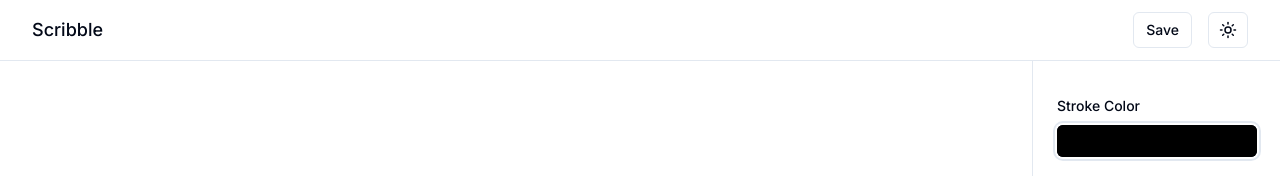
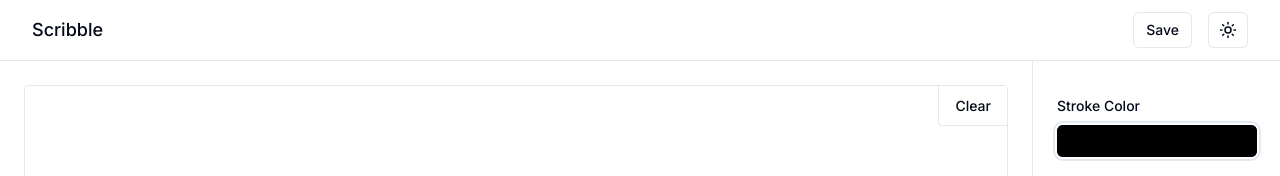
Before and after one commit to nainglinnkhant/scribble, a Next.js app in the folder client/: page / in a window 1280 px wide. Shown: the top 176 px of the page. Built offline with nearby package versions, Linux system fonts and the light colour scheme.

Commit message:
feat: implement drawing canvas

```diff
--- a/client/app/page.tsx
+++ b/client/app/page.tsx
@@ -1,5 +1,6 @@
 import Header from '@/components/Header'
 import Sidebar from '@/components/Sidebar'
+import DrawingCanvas from '@/components/DrawingCanvas'
 
 export default function Home() {
   return (
@@ -7,7 +8,9 @@ export default function Home() {
       <Header />
 
       <div className='h-[calc(100vh-3.8rem)] md:grid md:grid-cols-[minmax(0,1fr)_15.5rem]'>
-        <main className='h-full'></main>
+        <main className='h-full'>
+          <DrawingCanvas />
+        </main>
 
         <Sidebar />
       </div>
--- /dev/null
+++ b/client/components/DrawingCanvas.tsx
@@ -0,0 +1,73 @@
+'use client'
+
+import { useCallback, useEffect, useRef } from 'react'
+
+import useDraw, { type DrawProps } from '@/hooks/useDraw'
+import { Button } from '@/components/ui/Button'
+
+export default function DrawingCanvas() {
+  const containerRef = useRef<HTMLDivElement>(null)
+
+  const draw = useCallback(({ ctx, currentPoint, prevPoint }: DrawProps) => {
+    const startPoint = prevPoint ?? currentPoint
+    const { x: currX, y: currY } = currentPoint
+    const lineColor = '#000'
+    const lineWidth = 3
+
+    ctx.lineWidth = lineWidth
+    ctx.strokeStyle = lineColor
+    ctx.lineJoin = 'round'
+    ctx.lineCap = 'round'
+
+    // Start a new path
+    ctx.beginPath()
+    // Place the cursor from the point the line should be started
+    ctx.moveTo(startPoint.x, startPoint.y)
+    // Draw a line from current cursor position to the provided x,y coordinate
+    ctx.lineTo(currX, currY)
+    // Add stroke to the given path (render the line)
+    ctx.stroke()
+  }, [])
+
+  const { canvasRef, onMouseDown, clear } = useDraw(draw)
+
+  useEffect(() => {
+    const setCanvasDimensions = () => {
+      if (!containerRef.current || !canvasRef.current) return
+
+      const { width, height } = containerRef.current?.getBoundingClientRect()
+
+      canvasRef.current.width = width - 50
+      canvasRef.current.height = height - 50
+    }
+
+    setCanvasDimensions()
+
+    window.addEventListener('resize', setCanvasDimensions)
+
+    return () => window.removeEventListener('resize', setCanvasDimensions)
+  }, [])
+
+  return (
+    <div
+      ref={containerRef}
+      className='relative flex h-full w-full items-center justify-center'
+    >
+      <Button
+        variant='outline'
+        onClick={clear}
+        className='absolute right-[25px] top-[25px] select-none rounded-none rounded-bl border-0 border-b border-l'
+      >
+        Clear
+      </Button>
+
+      <canvas
+        ref={canvasRef}
+        onMouseDown={onMouseDown}
+        width={0}
+        height={0}
+        className='rounded border bg-white'
+      />
+    </div>
+  )
+}
--- /dev/null
+++ b/client/hooks/useDraw.ts
@@ -0,0 +1,79 @@
+import { useEffect, useRef, useState } from 'react'
+
+interface Point {
+  x: number
+  y: number
+}
+
+export interface DrawProps {
+  ctx: CanvasRenderingContext2D
+  currentPoint: Point
+  prevPoint: Point | undefined
+}
+
+export default function useDraw(onDraw: (draw: DrawProps) => void) {
+  const canvasRef = useRef<HTMLCanvasElement>(null)
+  const prevPointRef = useRef<Point>()
+
+  const [mouseDown, setMouseDown] = useState(false)
+
+  const onMouseDown = () => {
+    setMouseDown(true)
+  }
+
+  const clear = () => {
+    const canvasElement = canvasRef.current
+    if (!canvasElement) return
+
+    const ctx = canvasElement.getContext('2d')
+    if (!ctx) return
+
+    ctx.clearRect(0, 0, canvasElement.width, canvasElement.height)
+  }
+
+  useEffect(() => {
+    const computePointInCanvas = (e: MouseEvent) => {
+      const canvasElement = canvasRef.current
+      if (!canvasElement) return
+
+      const rect = canvasElement.getBoundingClientRect()
+      const x = e.clientX - rect.left
+      const y = e.clientY - rect.top
+
+      return { x, y }
+    }
+
+    const handleMouseMove = (e: MouseEvent) => {
+      if (!mouseDown) return
+
+      const canvasElement = canvasRef.current
+
+      const ctx = canvasElement?.getContext('2d')
+      const currentPoint = computePointInCanvas(e)
+
+      if (!ctx || !currentPoint) return
+
+      onDraw({ ctx, currentPoint, prevPoint: prevPointRef.current })
+      prevPointRef.current = currentPoint
+    }
+
+    const handleMouseUp = () => {
+      setMouseDown(false)
+      prevPointRef.current = undefined
+    }
+
+    window.addEventListener('mousemove', handleMouseMove)
+    window.addEventListener('mouseup', handleMouseUp)
+
+    return () => {
+      window.removeEventListener('mousemove', handleMouseMove)
+      window.removeEventListener('mouseup', handleMouseUp)
+    }
+  }, [mouseDown, onDraw])
+
+  return {
+    canvasRef,
+    onMouseDown,
+    clear,
+  }
+}
```
